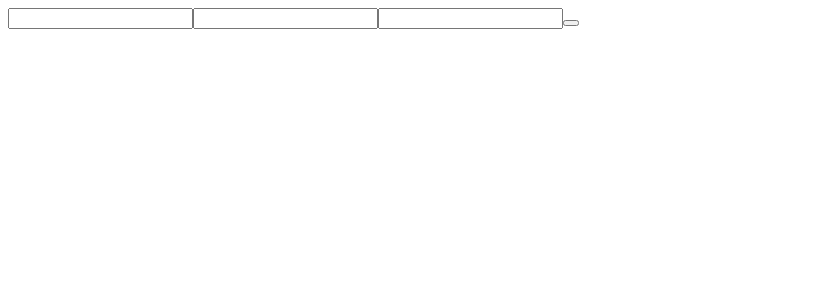
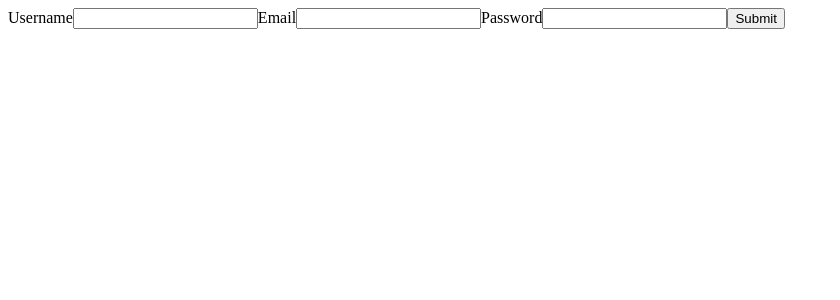
Before and after one commit to billyrigdon/Shulgin, a React app in the folder Frontend/: page /splash in a window 1280 px wide. Both pictures are taken after a click on the button "Signup". Shown: the top 300 px of the page, without its empty margins (0-840 px from the left). Built offline with nearby package versions, Linux system fonts and the light colour scheme.

Commit message:
Added story type

```diff
--- a/Frontend/src/Components/App/App.tsx
+++ b/Frontend/src/Components/App/App.tsx
@@ -5,7 +5,7 @@ import Signup from "../Signup/Signup";
 import Splash from "../Splash/Splash";
 import React from "react";
 import { getAuth } from "../../Auth/AuthService";
-import { State } from "../../Types/ReduxInterface";
+import { State } from "../../Types/Redux";
 import { ThunkDispatch } from "redux-thunk";
 import { Action } from "redux";
 import { connect, ConnectedProps } from "react-redux";
--- a/Frontend/src/Components/Login/Login.tsx
+++ b/Frontend/src/Components/Login/Login.tsx
@@ -37,19 +37,21 @@ const Login: React.FC<Props> = (props: Props) => {
 
 	return (
 		<form onSubmit={submitLogin} ref={form}>
+			<label htmlFor="email">Email</label>
 			<input
 				type="email"
 				name="email"
 				value={email}
 				onChange={handleChange}
 			></input>
+			<label htmlFor="password">Password</label>
 			<input
 				type="password"
 				name="password"
 				value={password}
 				onChange={handleChange}
 			></input>
-			<button type="submit"></button>
+			<button type="submit">Submit</button>
 		</form>
 	);
 };
--- a/Frontend/src/Components/Signup/Signup.tsx
+++ b/Frontend/src/Components/Signup/Signup.tsx
@@ -40,25 +40,28 @@ const Signup: React.FC<Props> = (props: Props) => {
 
 	return (
 		<form onSubmit={submitSignup} ref={form}>
+			<label htmlFor="username">Username</label>
 			<input
 				type="text"
 				name="username"
 				value={username}
 				onChange={handleChange}
 			></input>
+			<label htmlFor="email">Email</label>
 			<input
 				type="email"
 				name="email"
 				value={email}
 				onChange={handleChange}
 			></input>
+			<label htmlFor="password">Password</label>
 			<input
 				type="password"
 				name="password"
 				value={password}
 				onChange={handleChange}
 			></input>
-			<button type="submit"></button>
+			<button type="submit">Submit</button>
 		</form>
 	);
 };
--- a/Frontend/src/Redux/store.ts
+++ b/Frontend/src/Redux/store.ts
@@ -1,6 +1,6 @@
 import { createStore, applyMiddleware, Store } from "redux";
 import thunk from "redux-thunk";
-import { State, Action, DispatchType } from "../Types/ReduxInterface";
+import { State, Action, DispatchType } from "../Types/Redux";
 
 const initialState: State = {
 	isLoading: false,
--- a/Frontend/src/Types/ReduxInterface.ts
+++ b/Frontend/src/Types/Redux.ts
@@ -1,3 +1,5 @@
+
+
 export interface State {
 	isLoading: boolean;
 }
```
Also changed, not shown: Frontend/src/Components/Stories/Stories.tsx (added, +16 -0 lines), Frontend/src/Types/Story.ts (added, +13 -0 lines).
